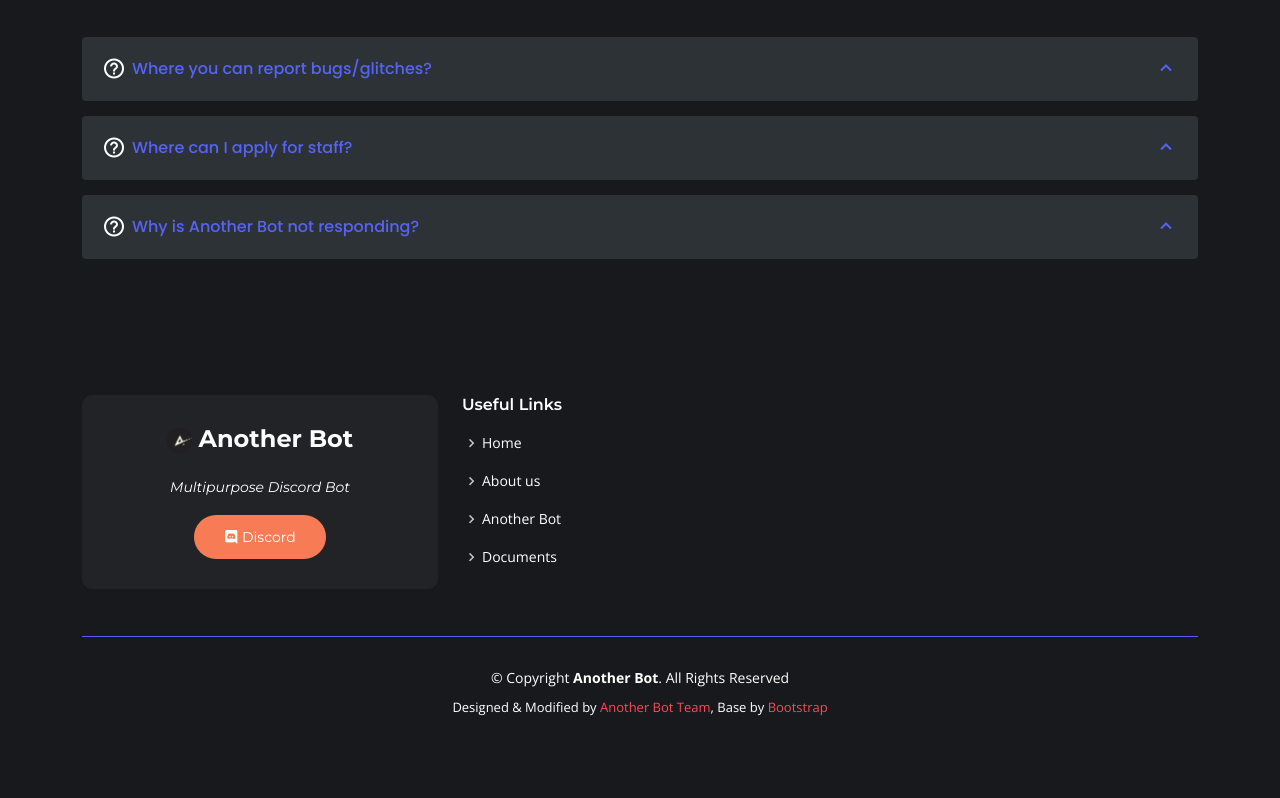
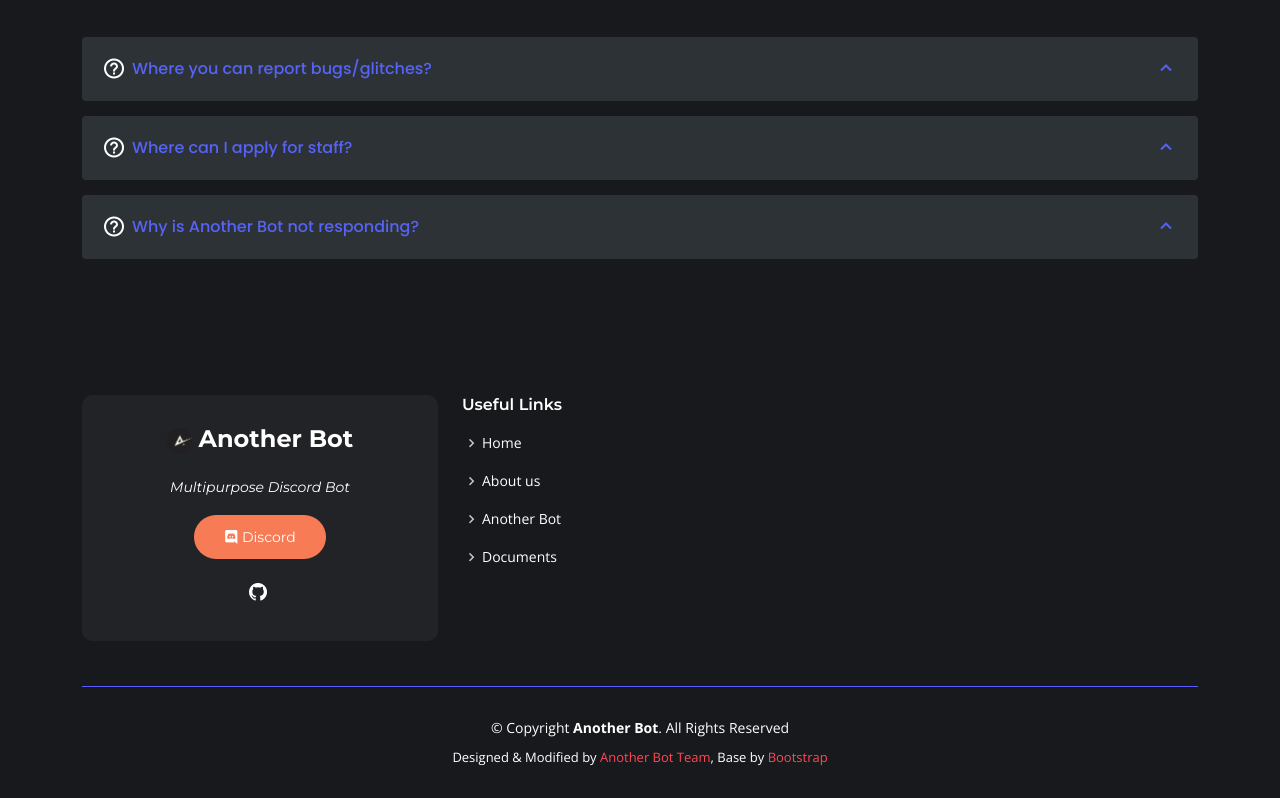
Before and after one commit to Another-Bot-Team/website, a plain HTML site: page index.html in a window 1280 px wide. Shown: the part 3269-4067 px from the top of the page. Before the commit the page ends 4017 px from the top, so only its background shows below. Drawn offline with nearby package versions, Linux system fonts and the light colour scheme.

Commit message:
Changed few things

```diff
--- a/index.html
+++ b/index.html
@@ -370,6 +370,9 @@
               <p>
                 <button type="red" onclick="window.open('https://discord.gg/anotherbot', '_blank')"><i class="bi bi-discord"></i> Discord</button>
               </p>
+              <div class="social-links mt-3">
+                <a href="https://github.com/Another-Bot-Team" class="twitter" target="_blank"><i class="bi bi-github"></i></a>
+              </div>
             </div>
           </div>
 
```
Also changed, not shown: assets/img/team/team-1.jpg, assets/img/team/team-2.jpg.
